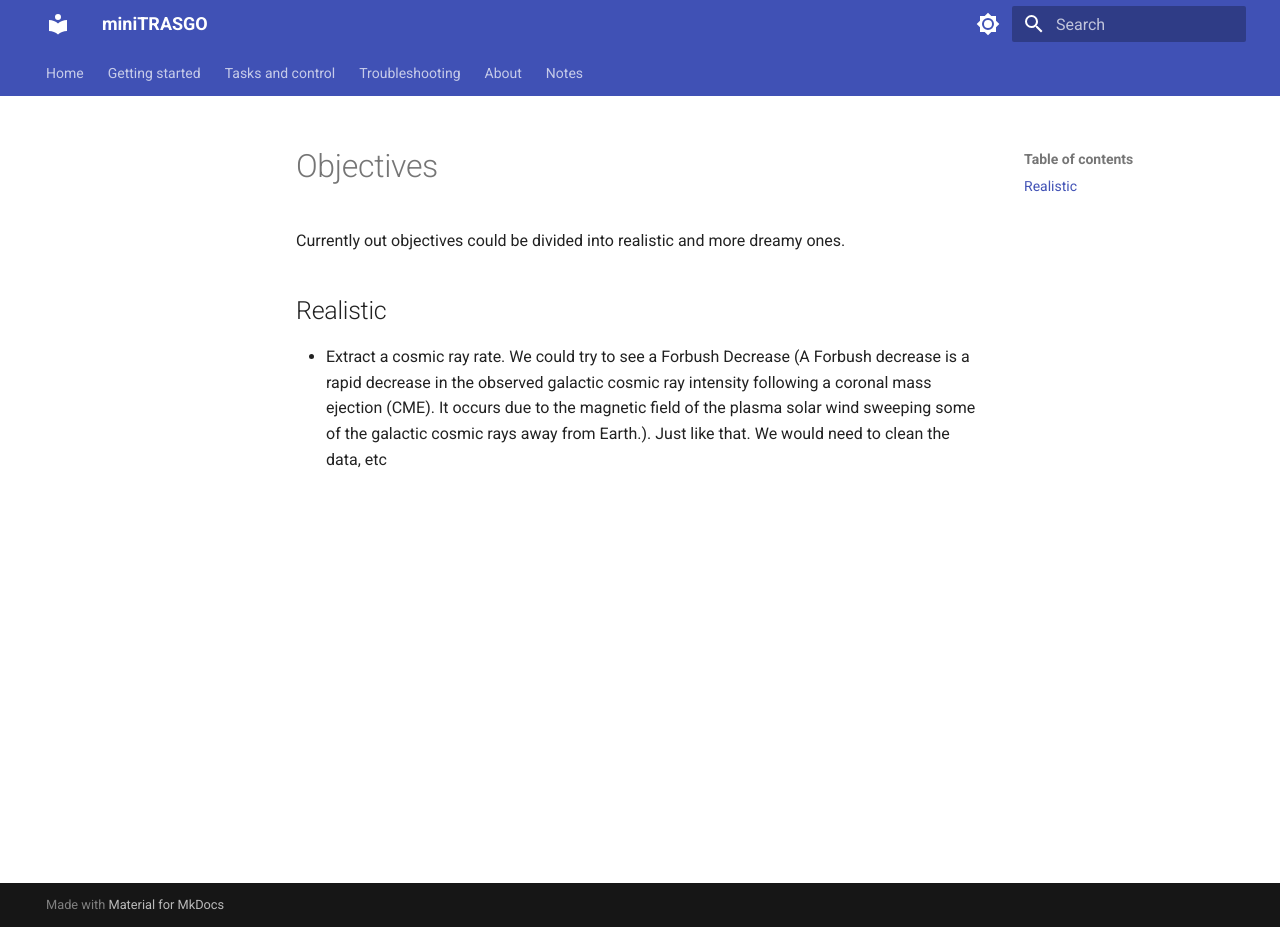
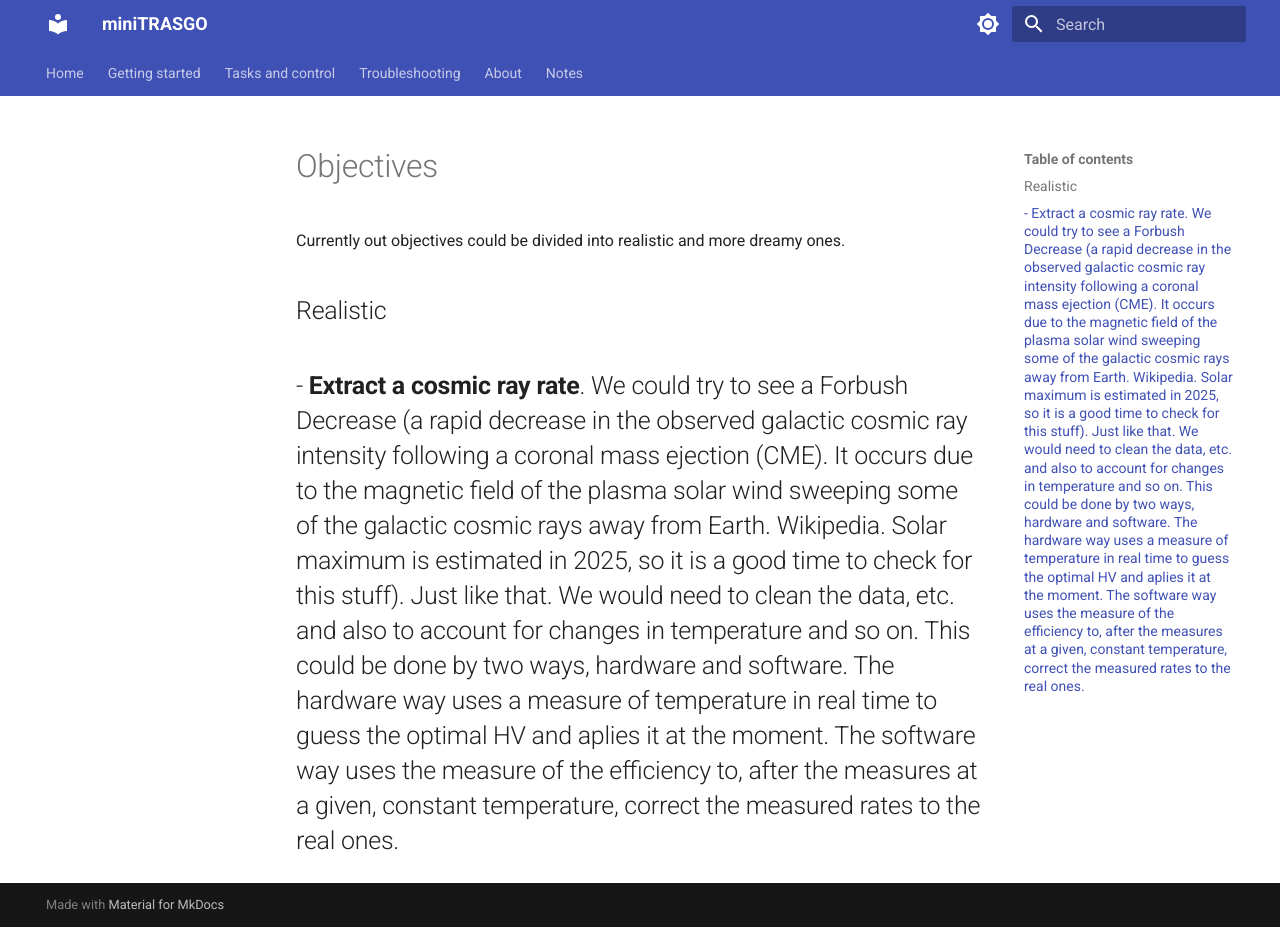
Before and after one commit to cayesoneira/miniTRASGO-documentation, an MkDocs documentation site: the page built from docs/objectives.md, in a window 1280 px wide and 927 px high. Built offline with MkDocs 1.6.1 and Material for MkDocs 9.7.7, drawn with Linux system fonts in a browser that asks for light colours.

Commit message:
Update objectives.md

```diff
--- a/docs/objectives.md
+++ b/docs/objectives.md
@@ -2,4 +2,5 @@
 Currently out objectives could be divided into realistic and more dreamy ones.
 
 ## Realistic
-- Extract a cosmic ray rate. We could try to see a Forbush Decrease (A Forbush decrease is a rapid decrease in the observed galactic cosmic ray intensity following a coronal mass ejection (CME). It occurs due to the magnetic field of the plasma solar wind sweeping some of the galactic cosmic rays away from Earth.). Just like that. We would need to clean the data, etc
+- **Extract a cosmic ray rate**. We could try to see a Forbush Decrease (a rapid decrease in the observed galactic cosmic ray intensity following a coronal mass ejection (CME). It occurs due to the magnetic field of the plasma solar wind sweeping some of the galactic cosmic rays away from Earth. Wikipedia. Solar maximum is estimated in 2025, so it is a good time to check for this stuff). Just like that. We would need to clean the data, etc. and also to account for changes in temperature and so on. This could be done by two ways, hardware and software. The hardware way uses a measure of temperature in real time to guess the optimal HV and aplies it at the moment. The software way uses the measure of the efficiency to, after the measures at a given, constant temperature, correct the measured rates to the real ones.
+-
```
